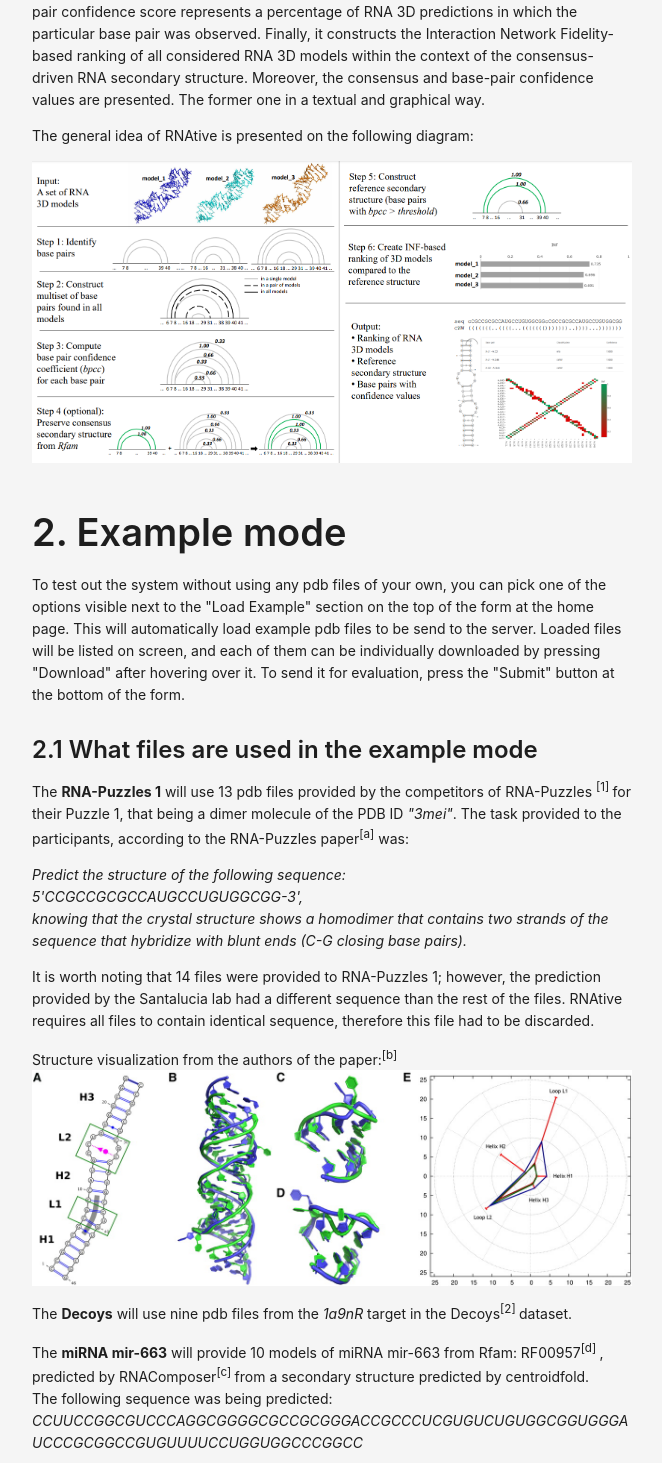
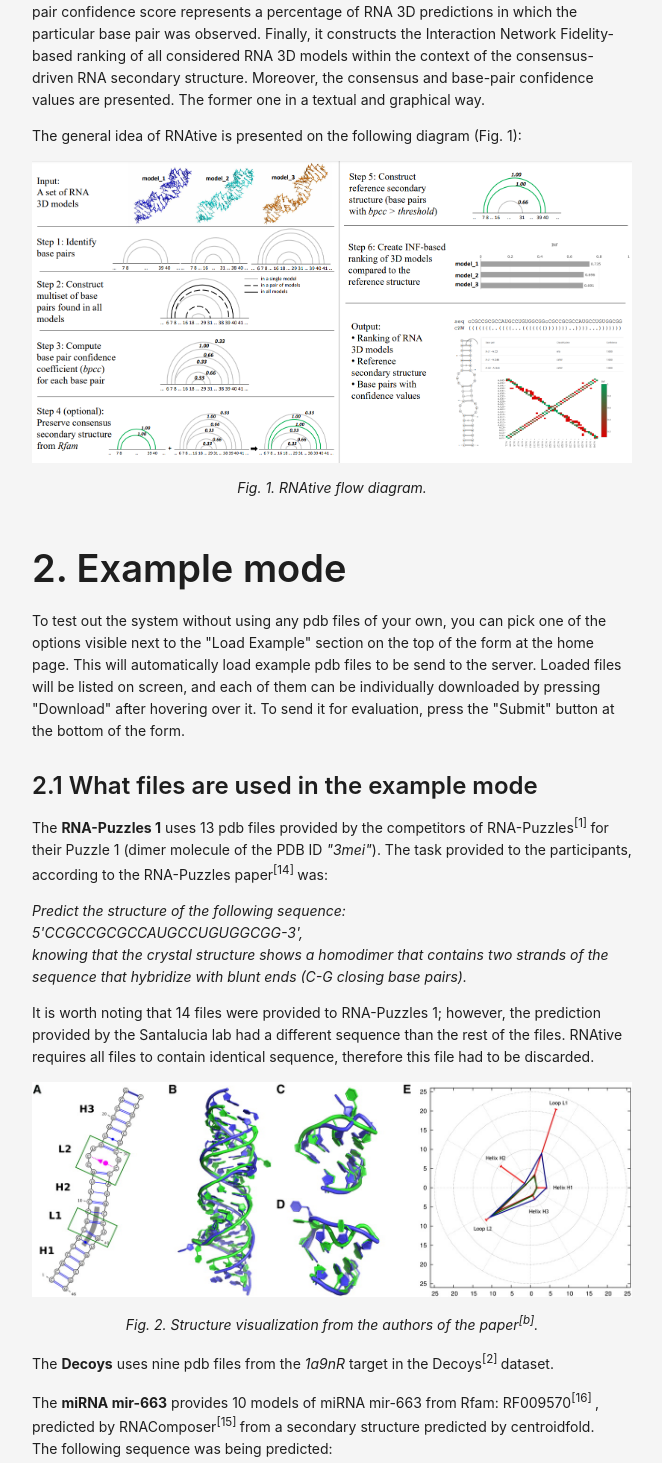
Before and after one commit to tzok/RNAtive, a React (Create React App) app in the folder my-app/: page /Help in a window 1280 px wide. Shown: the part 1162-2625 px from the top of the page, without its empty margins (308-970 px from the left). Built offline with nearby package versions, Linux system fonts and the light colour scheme; no server answers.

Commit message:
modified help
added fig numbers to images
ensured " " are used instead of ' '
removed spacebars before reference numbers
modified texts

```diff
--- a/my-app/src/Help.js
+++ b/my-app/src/Help.js
@@ -142,7 +142,8 @@ const Help = () => {
               former one in a textual and graphical way.{" "}
             </Paragraph>
             <Paragraph>
-              The general idea of RNAtive is presented on the following diagram:
+              The general idea of RNAtive is presented on the following diagram
+              (Fig. 1):
             </Paragraph>
             <Image
               src={flowDiff}
@@ -151,6 +152,9 @@ const Help = () => {
                 maxWidth: "100%", // Prevents overflow
               }}
             />
+            <p style={{ textAlign: "center" }}>
+              <i>Fig. 1. RNAtive flow diagram.</i>
+            </p>
             {/* <CustomTitle level={2}>How to use RNAtive</CustomTitle> */}
             <CustomTitle level={1}>2. Example mode</CustomTitle>
             <Paragraph>
@@ -167,11 +171,11 @@ const Help = () => {
               2.1 What files are used in the example mode
             </CustomTitle>
             <Paragraph>
-              The <b>RNA-Puzzles 1</b> will use 13 pdb files provided by the
-              competitors of RNA-Puzzles <sup>[1] </sup>
-              for their Puzzle 1, that being a dimer molecule of the PDB ID{" "}
-              <i>"3mei"</i>. The task provided to the participants, according to
-              the RNA-Puzzles paper<sup>[a]</sup> was:
+              The <b>RNA-Puzzles 1</b> uses 13 pdb files provided by the
+              competitors of RNA-Puzzles<sup>[1] </sup>
+              for their Puzzle 1 (dimer molecule of the PDB ID <i>"3mei"</i>).
+              The task provided to the participants, according to the
+              RNA-Puzzles paper<sup>[14] </sup> was:
             </Paragraph>
             <Paragraph>
               <i>
@@ -191,8 +195,6 @@ const Help = () => {
               to be discarded.{" "}
             </Paragraph>
             <Paragraph>
-              Structure visualization from the authors of the paper:
-              <sup>[b]</sup>
               <Image
                 src={puzzles1}
                 alt="RNA Puzzles structure"
@@ -200,16 +202,22 @@ const Help = () => {
                   maxWidth: "100%", // Prevents overflow
                 }}
               />
+              <p style={{ textAlign: "center" }}>
+                <i>
+                  Fig. 2. Structure visualization from the authors of the paper
+                  <sup>[b]</sup>.
+                </i>
+              </p>
             </Paragraph>
             <Paragraph>
-              The <b>Decoys</b> will use nine pdb files from the <i>1a9nR</i>{" "}
-              target in the Decoys<sup>[2] </sup>
+              The <b>Decoys</b> uses nine pdb files from the <i>1a9nR</i> target
+              in the Decoys<sup>[2] </sup>
               dataset.
             </Paragraph>
             <Paragraph>
-              The <b>miRNA mir-663</b> will provide 10 models of miRNA mir-663
-              from Rfam: RF00957<sup>[d] </sup>, predicted by RNAComposer
-              <sup>[c] </sup> from a secondary structure predicted by
+              The <b>miRNA mir-663</b> provides 10 models of miRNA mir-663 from
+              Rfam: RF009570<sup>[16] </sup>, predicted by RNAComposer
+              <sup>[15] </sup> from a secondary structure predicted by
               centroidfold.<br></br>
               The following sequence was being predicted:
               <br></br>
@@ -249,11 +257,14 @@ const Help = () => {
                 maxWidth: "600px", // Prevents overflow
               }}
             />
+            <p style={{ textAlign: "center" }}>
+              <i>Fig. 3. Uploading options.</i>
+            </p>
             <CustomTitle level={2}>3.1 Parameters</CustomTitle>
             <CustomTitle level={3}>3.1.1 Model quality filter</CustomTitle>
             <Paragraph>
               When enabled, individual models undergo MolProbity evaluation,
-              receiving ratings of 'good', 'caution', or 'warning' across four
+              receiving ratings of "good", "caution", or "warning" across four
               key metrics: clashscore, backbone conformation, bonds, and angles.
               Based on the selected filter, models failing to meet quality
               standards will be excluded from subsequent evaluation.
@@ -322,13 +333,13 @@ const Help = () => {
               Constraint match indicates whether a base pair complies with the
               secondary structure constraints defined at input:
               <br />
-              '+': means the base pair was explicitly required in the input
+              "+": means the base pair was explicitly required in the input
               constraints,
               <br />
-              '-': indicates that at least one nucleotide in the pair was
+              "-": indicates that at least one nucleotide in the pair was
               specified as unpaired
               <br />
-              'n/a': means no constraint was provided for this base pair.
+              "n/a": means no constraint was provided for this base pair.
             </Paragraph>
             <CustomTitle level={3}>3.1.3 Base pair analyzer</CustomTitle>
             <Paragraph>
@@ -379,6 +390,11 @@ const Help = () => {
                 maxWidth: "800px", // Prevents overflow
               }}
             />
+            <p style={{ textAlign: "center" }}>
+              <i>
+                Fig. 4. Conditionally weighted consensus and Confidence level.
+              </i>
+            </p>
             {/* <CustomTitle level={3}>3.1.6 2D structure viewer</CustomTitle>
             <Paragraph>
               RNAtive will return a 2D visualization of the consensus structure.
@@ -407,6 +423,9 @@ const Help = () => {
                 maxWidth: "800px", // Prevents overflow
               }}
             />
+            <p style={{ textAlign: "center" }}>
+              <i>Fig. 5. Processing of a task.</i>
+            </p>
             <Image
               src={task_id2}
               alt="task id example 2"
@@ -414,6 +433,12 @@ const Help = () => {
                 maxWidth: "800px", // Prevents overflow
               }}
             />
+            <p style={{ textAlign: "center" }}>
+              <i>
+                Fig. 6. Link to copy to open the task in a different
+                tab/browser.
+              </i>
+            </p>
             <Paragraph>4.1 RNAtive returns the following:</Paragraph>
             <Image
               src={results0}
@@ -422,6 +447,9 @@ const Help = () => {
                 maxWidth: "800px", // Prevents overflow
               }}
             />
+            <p style={{ textAlign: "center" }}>
+              <i>Fig. 7. Overview of input parameters and constraints.</i>
+            </p>
             <Paragraph>
               <b>Overview of input parameters and constraints:</b> (seen in the
               image above) containing the parameters chosen by the user when
@@ -434,6 +462,9 @@ const Help = () => {
                 maxWidth: "800px", // Prevents overflow
               }}
             />
+            <p style={{ textAlign: "center" }}>
+              <i>Fig. 8. Consensus 2D structure.</i>
+            </p>
             <Paragraph>
               <b>Consensus 2D structure:</b> (section A in the image above)
             </Paragraph>
@@ -451,6 +482,9 @@ const Help = () => {
                 maxWidth: "800px", // Prevents overflow
               }}
             />
+            <p style={{ textAlign: "center" }}>
+              <i>Fig. 9. Model ranking by similarity to the consensus.</i>
+            </p>
             {/* <Image
               src={results1}
               alt="Results"
@@ -476,9 +510,12 @@ const Help = () => {
                 maxWidth: "800px", // Prevents overflow
               }}
             />
+            <p style={{ textAlign: "center" }}>
+              <i>Fig. 10. Model-specific 2D structure analysis results.</i>
+            </p>
             <Paragraph>
               <b>Model-specific 2D structure analysis results</b> contains, for
-              each file sent, the following: (section B in the image above)
+              each file sent, the following (section B in the image above):
             </Paragraph>
             <ol>
               <li>Dot bracket (B1)</li>
@@ -508,6 +545,12 @@ const Help = () => {
                 maxWidth: "800px", // Prevents overflow
               }}
             />
+            <p style={{ textAlign: "center" }}>
+              <i>
+                Fig. 11.&nbsp;&nbsp;A1: Consensus structure, secondary structure
+                section.
+              </i>
+            </p>
             <Image
               src={A2}
               alt="Results"
@@ -515,6 +558,12 @@ const Help = () => {
                 maxWidth: "800px", // Prevents overflow
               }}
             />
+            <p style={{ textAlign: "center" }}>
+              <i>
+                Fig. 12.&nbsp;&nbsp;A2: Consensus structure, canonical base
+                pairs section.
+              </i>
+            </p>
             <Image
               src={A3}
               alt="Results"
@@ -522,6 +571,12 @@ const Help = () => {
                 maxWidth: "800px", // Prevents overflow
               }}
             />
+            <p style={{ textAlign: "center" }}>
+              <i>
+                Fig. 13.&nbsp;&nbsp;A3: Consensus structure, non-canonical base
+                pairs section.
+              </i>
+            </p>
             <Image
               src={A4}
               alt="Results"
@@ -529,6 +584,12 @@ const Help = () => {
                 maxWidth: "800px", // Prevents overflow
               }}
             />
+            <p style={{ textAlign: "center" }}>
+              <i>
+                Fig. 14.&nbsp;&nbsp;A4: Consensus structure, stacking
+                interactions section.
+              </i>
+            </p>
             <Image
               src={B1}
               alt="Results"
@@ -536,6 +597,12 @@ const Help = () => {
                 maxWidth: "800px", // Prevents overflow
               }}
             />
+            <p style={{ textAlign: "center" }}>
+              <i>
+                Fig. 15.&nbsp;&nbsp;B1: Model-specific 2D structure analysis
+                results, secondary structure section.
+              </i>
+            </p>
             <Image
               src={B2}
               alt="Results"
@@ -543,6 +610,12 @@ const Help = () => {
                 maxWidth: "800px", // Prevents overflow
               }}
             />
+            <p style={{ textAlign: "center" }}>
+              <i>
+                Fig. 16.&nbsp;&nbsp;B2: Model-specific 2D structure analysis
+                results, canonical base pairs section.
+              </i>
+            </p>
             <Image
               src={B3}
               alt="Results"
@@ -550,6 +623,12 @@ const Help = () => {
                 maxWidth: "800px", // Prevents overflow
               }}
             />
+            <p style={{ textAlign: "center" }}>
+              <i>
+                Fig. 17.&nbsp;&nbsp;B3: Model-specific 2D structure analysis
+                results, non-canonical base pairs section.
+              </i>
+            </p>
             <Image
               src={B4}
               alt="Results"
@@ -557,6 +636,12 @@ const Help = () => {
                 maxWidth: "800px", // Prevents overflow
               }}
             />
+            <p style={{ textAlign: "center" }}>
+              <i>
+                Fig. 18.&nbsp;&nbsp;B4: Model-specific 2D structure analysis
+                results, stacking interactions section.
+              </i>
+            </p>
             <Paragraph>
               <br></br>
             </Paragraph>
@@ -575,6 +660,9 @@ const Help = () => {
                 maxWidth: "800px", // Prevents overflow
               }}
             />
+            <p style={{ textAlign: "center" }}>
+              <i>Fig. 19. Model quality filter results.</i>
+            </p>
             <CustomTitle level={1}>5. System requirements</CustomTitle>
             <Paragraph>
               RNAtive works with the following browsers:
```
Also changed, not shown: my-app/src/assets/molProbityResults.png.
